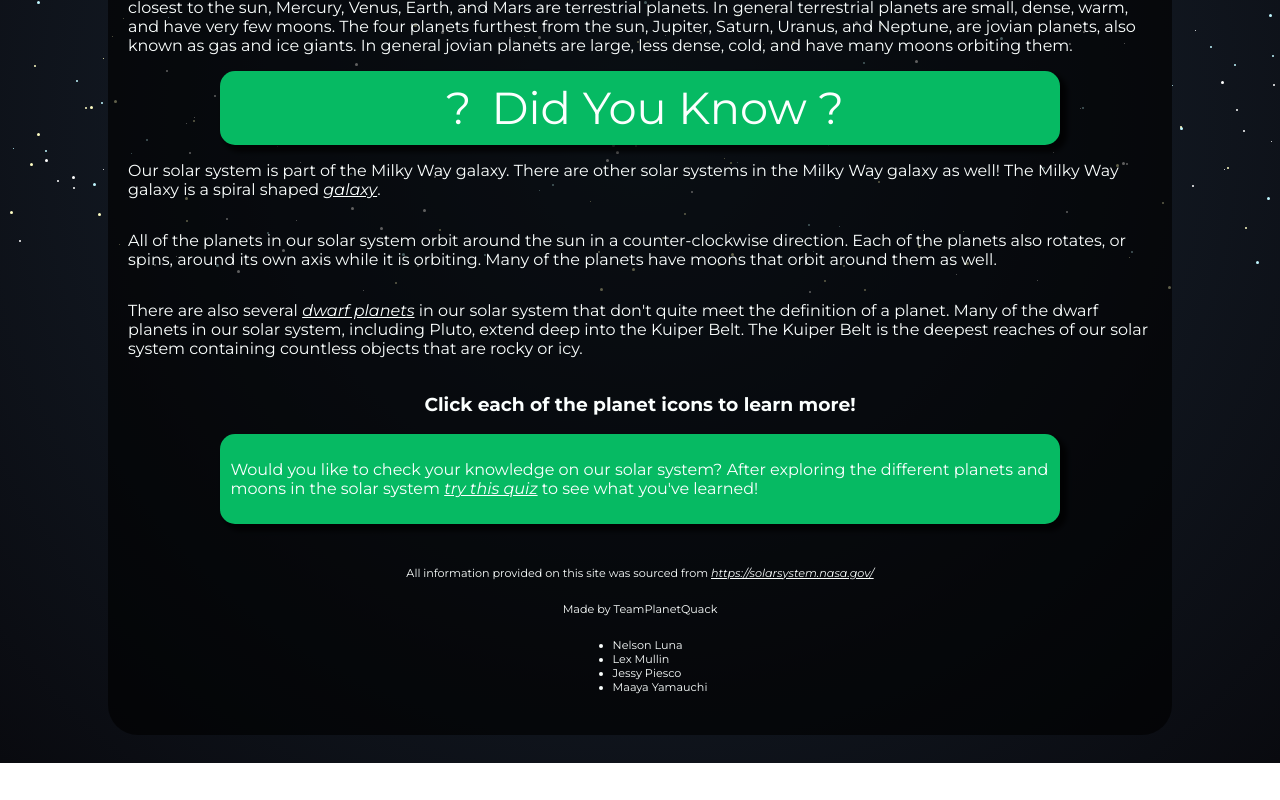
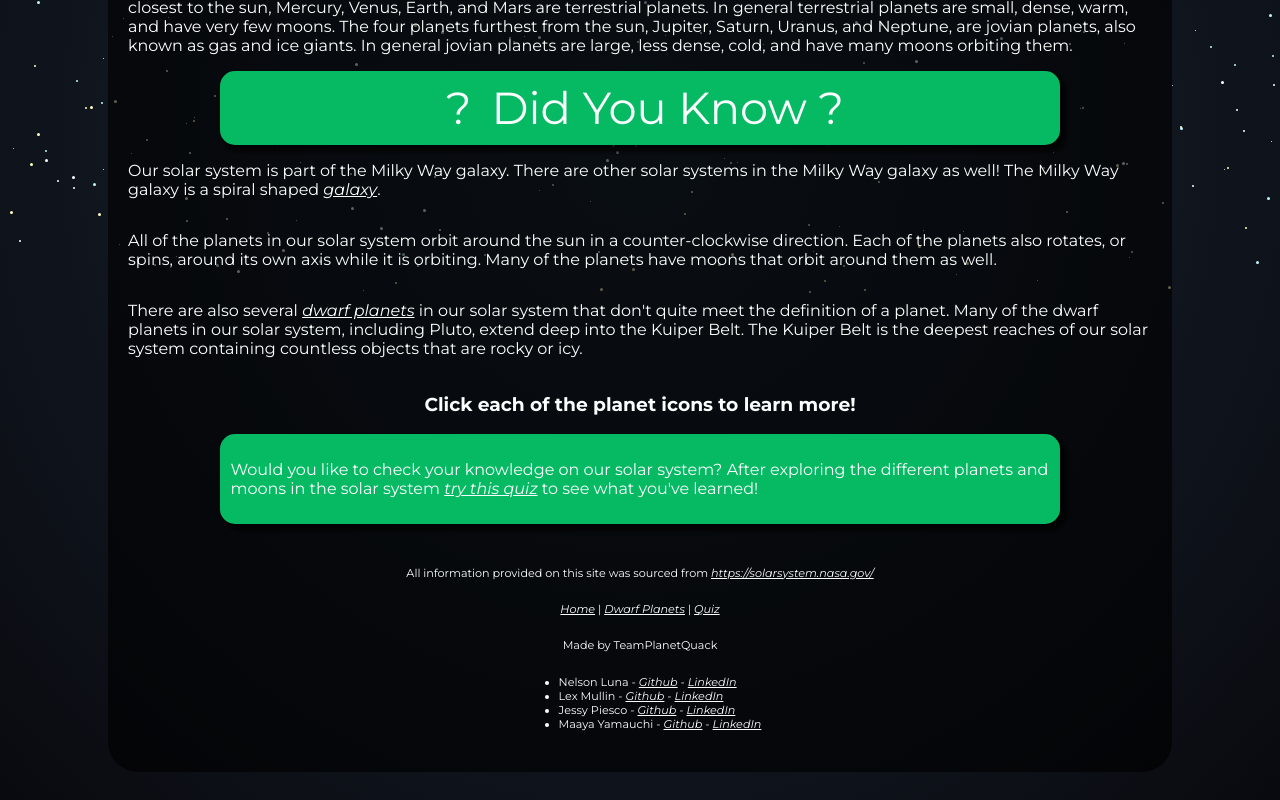
Before and after one commit to TeamPlanetQuack/planetQuackFrontEnd, a React (Create React App) app: page / in a window 1280 px wide. Shown: the part 516-1316 px from the top of the page. Before the commit the page ends 1279 px from the top, so only its background shows below. Built offline with nearby package versions, Linux system fonts and the light colour scheme; no server answers.

Commit message:
links to githubs and linkedins in footer

```diff
--- a/src/components/Footer.tsx
+++ b/src/components/Footer.tsx
@@ -1,4 +1,5 @@
 import React from "react";
+import { NavLink } from "react-router-dom"
 
 const Footer: React.FC = () => {
   return (
@@ -9,12 +10,13 @@ const Footer: React.FC = () => {
           https://solarsystem.nasa.gov/
         </a>
       </p>
+      <p><NavLink to="/">Home</NavLink> | <NavLink to="/dwarfplanets">Dwarf Planets</NavLink> | <NavLink to="/quiz">Quiz</NavLink></p>
       <p>Made by TeamPlanetQuack</p>
       <ul>
-        <li>Nelson Luna</li>
-        <li>Lex Mullin</li>
-        <li>Jessy Piesco</li>
-        <li>Maaya Yamauchi</li>
+        <li>Nelson Luna - <a href="https://github.com/xKurieita" target="_blank">Github</a> - <a href="https://www.linkedin.com/in/nelson-luna/" target="_blank">LinkedIn</a></li>
+        <li>Lex Mullin - <a href="https://github.com/alemulli" target="_blank">Github</a> - <a href="https://www.linkedin.com/in/alexa-mullin/" target="_blank">LinkedIn</a></li>
+        <li>Jessy Piesco - <a href="https://github.com/JessyPiesco" target="_blank">Github</a> - <a href="https://www.linkedin.com/in/jessypiesco/" target="_blank">LinkedIn</a></li>
+        <li>Maaya Yamauchi - <a href="https://github.com/mayamauchi" target="_blank">Github</a> - <a href="https://www.linkedin.com/in/maaya-yamauchi/" target="_blank">LinkedIn</a></li>
       </ul>
     </div>
   );
```
Also changed, not shown: 6 other files (tests, documents, lock files or other folders).
